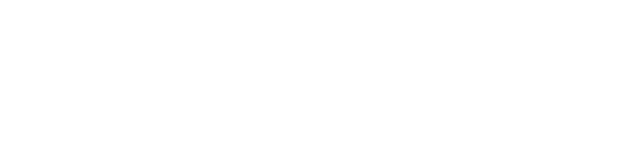
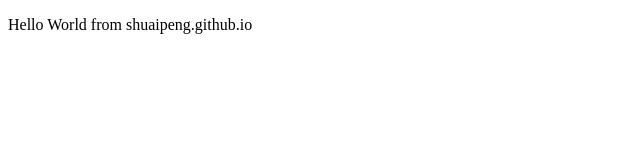
Before and after one commit to ShuaipengYun/shuaipeng.github.io, a plain HTML site: page index.html in a window 1280 px wide. Shown: the whole page, without its empty margins (0-640 px from the left). Drawn offline with Linux system fonts and the light colour scheme.

Commit message:
Update index.html
Change the title and edit paragraph

```diff
--- a/index.html
+++ b/index.html
@@ -1,10 +1,10 @@
 <!DOCTYPE html>
 <html lang='en'>
   <head>
-    <title>Hello World from shuaipeng.github.io</title>
+    <title>Welcome to my github.io</title>
     <meta charset='utf-8'>
     <body>
-      <p></p>
+      <p>Hello World from shuaipeng.github.io</p>
     </body>
    </head>
 </html>
```
